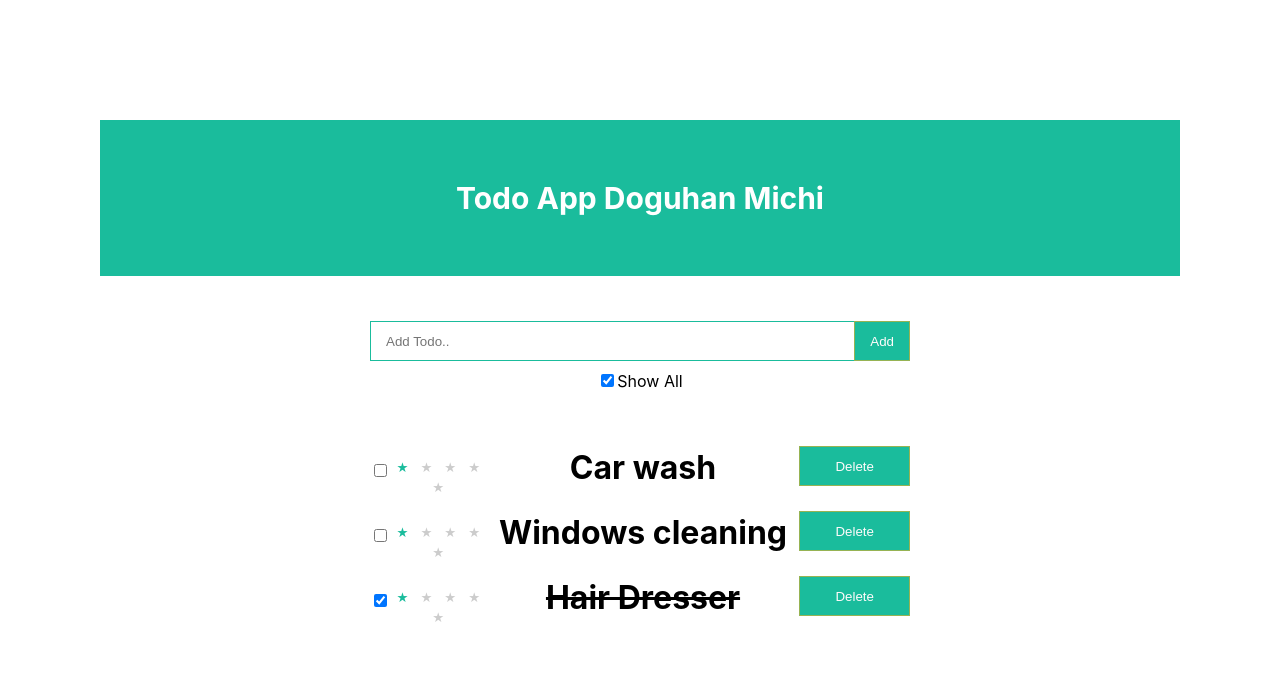
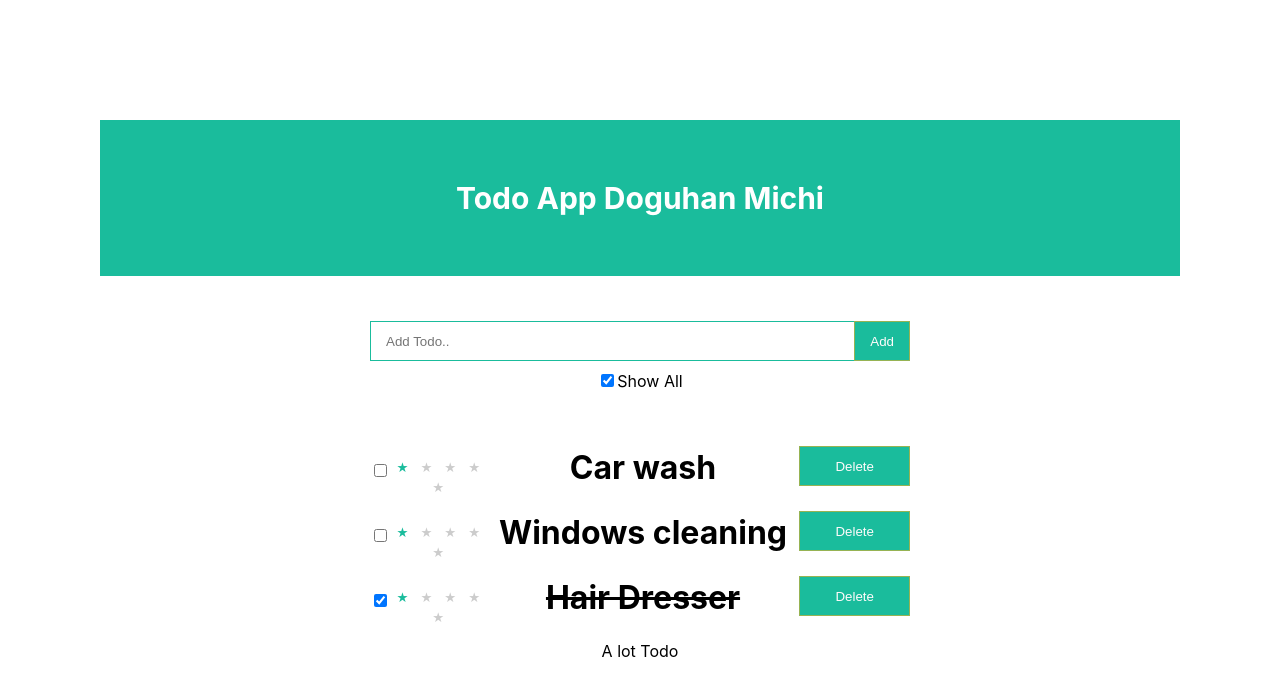
Before and after one commit to Dogusyak/notes-webapp, a React (Create React App) app: page / in a window 1280 px wide. Shown: the top 696 px of the page. Built offline with nearby package versions, Linux system fonts and the light colour scheme.

Commit message:
check if todos are available

```diff
--- a/src/components/appcontent/AppContent.tsx
+++ b/src/components/appcontent/AppContent.tsx
@@ -4,6 +4,7 @@ import TodoForm from "../../components/todoform/TodoForm";
 import ShowAll from "../showall/ShowAll";
 import TodoList from "../../components/todolist/TodoList";
 import "./AppContent.css";
+import { NoToDo } from "../noToDo/noToDo";
 
 
 export const AppContent: FC = () => {
@@ -139,11 +140,12 @@ export const AppContent: FC = () => {
   };
 
   const deleteTodo = (id: number): void => {
-    setTodoList(
+      setTodoList(
       todoList.filter((todo: ITask): ITask | null =>
         todo.id !== id ? todo : null
       )
     );
+
   };
 
   return (
@@ -164,6 +166,7 @@ export const AppContent: FC = () => {
             />
           ))}
         </div>
+        <NoToDo lenghtOfArray={todoList.length}/>
       </div>
     </div>
   );
--- /dev/null
+++ b/src/components/noToDo/noToDo.tsx
@@ -0,0 +1,11 @@
+
+interface Props {
+  lenghtOfArray :number;
+  }
+
+export const NoToDo = (props: Props) => {
+  const returnValue:string=(props.lenghtOfArray === 0 ? "No Todo's" : "A lot Todo");
+    return(
+      <div > {returnValue}  </div>
+    )
+}
```
